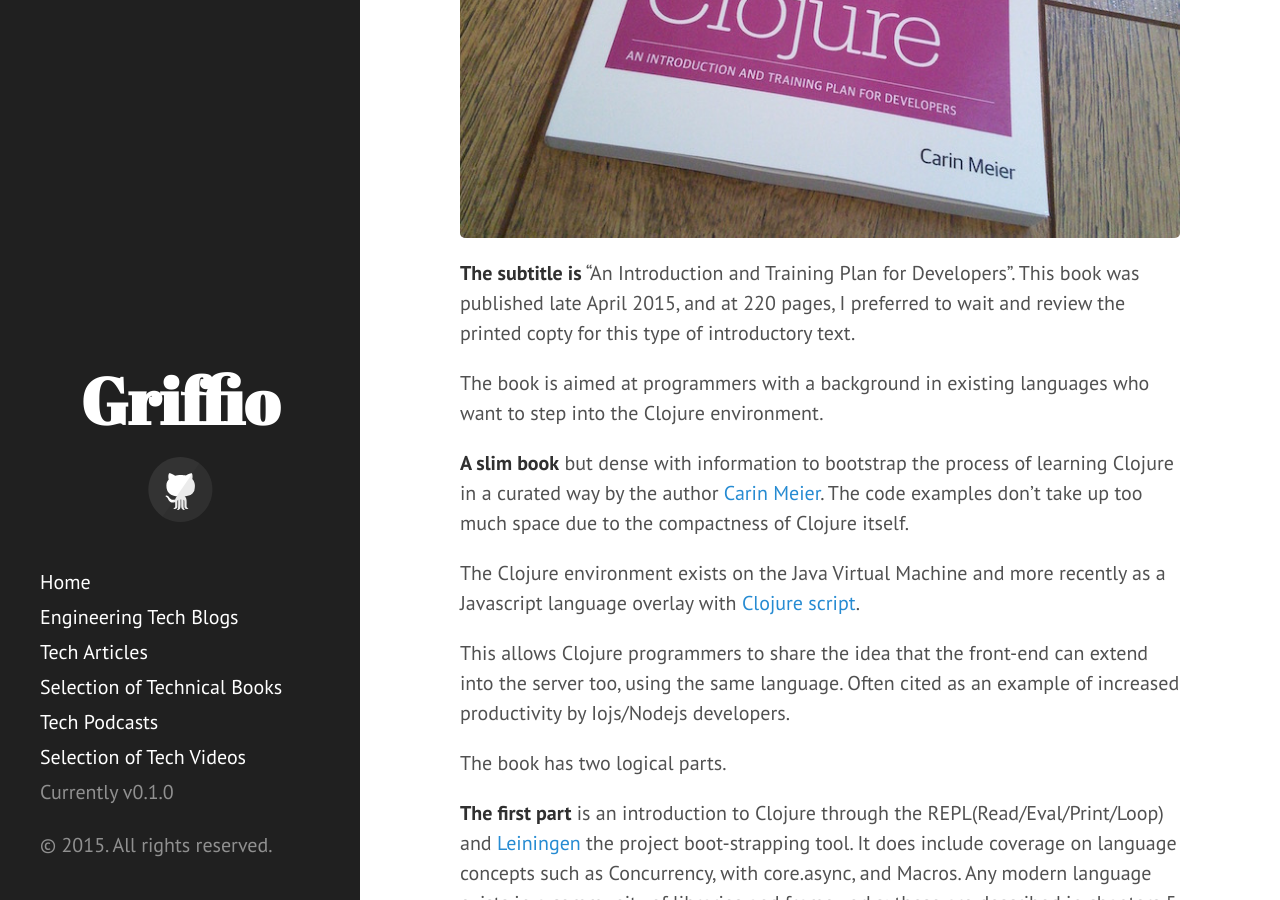
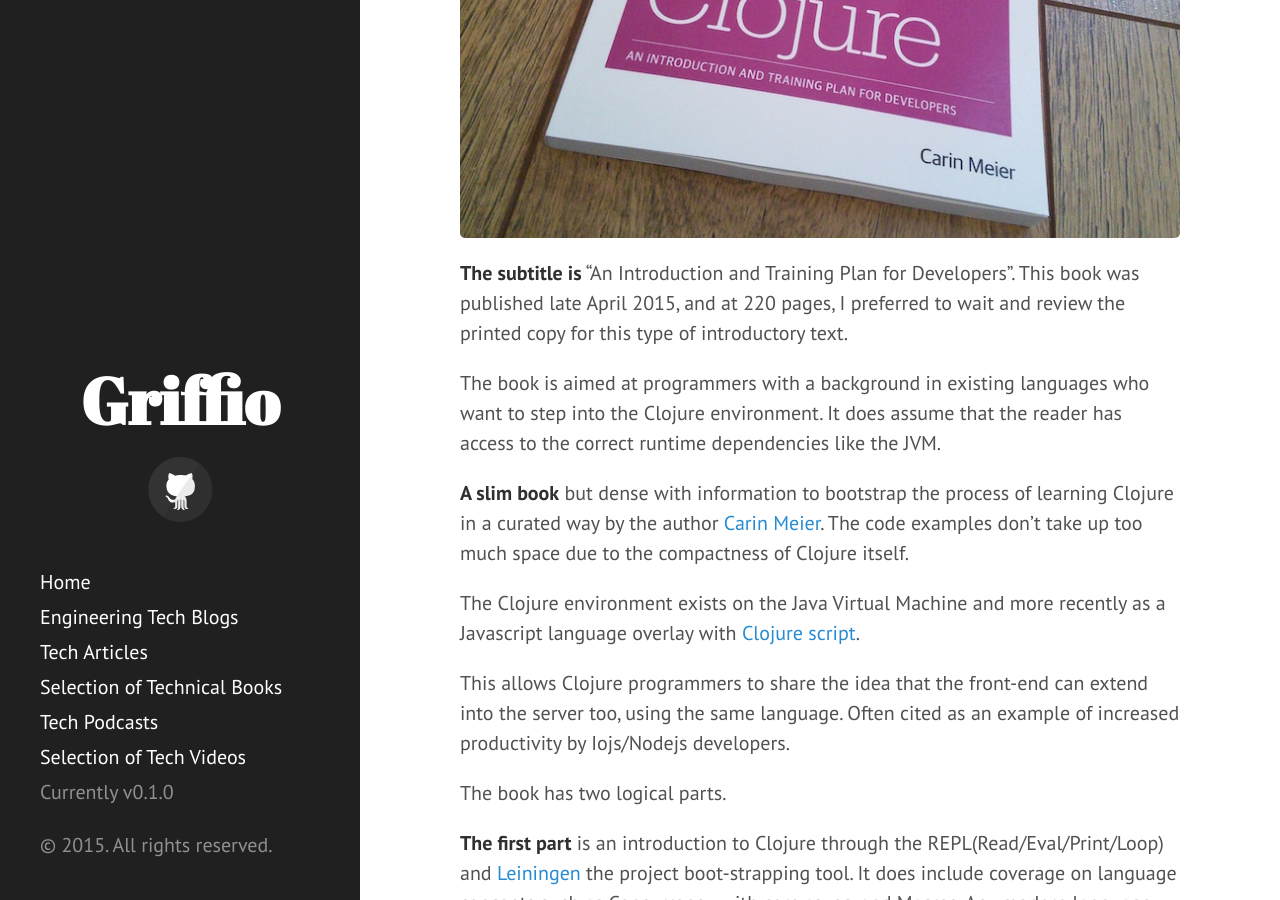
Before and after one commit to griffio/griffio.github.io, a Jekyll site: the page built from _posts/2015-05-02-Living-Clojure-Review.md, in a window 1280 px wide and 900 px high, scrolled down 532 px. Built offline with Jekyll 4.4.1, drawn with Linux system fonts in a browser that asks for light colours; nearby versions of some CDN libraries.

Commit message:
Update 2015-05-02-Living-Clojure-Review.md

```diff
--- a/_posts/2015-05-02-Living-Clojure-Review.md
+++ b/_posts/2015-05-02-Living-Clojure-Review.md
@@ -11,9 +11,9 @@
 
 ![Living Clojure Book](https://raw.githubusercontent.com/griffio/griffio.github.io/master/public/living_clojure.jpg)
 
-**The subtitle is** “An Introduction and Training Plan for Developers”. This book was published late April 2015, and at 220 pages, I preferred to wait and review the printed copty for this type of introductory text.
+**The subtitle is** “An Introduction and Training Plan for Developers”. This book was published late April 2015, and at 220 pages, I preferred to wait and review the printed copy for this type of introductory text.
 
-The book is aimed at programmers with a background in existing languages who want to step into the Clojure environment.
+The book is aimed at programmers with a background in existing languages who want to step into the Clojure environment. It does assume that the reader has access to the correct runtime dependencies like the JVM.
 
 **A slim book** but dense with information to bootstrap the process of learning Clojure in a curated way by the author [Carin Meier](https://twitter.com/gigasquid). The code examples don’t take up too much space due to the compactness of Clojure itself.
 
```
